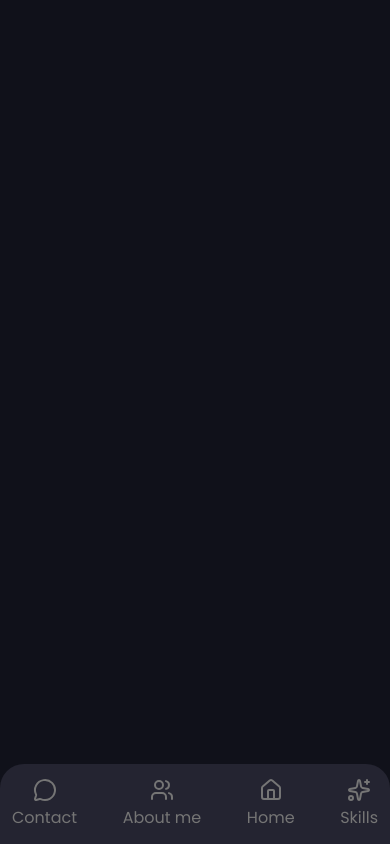
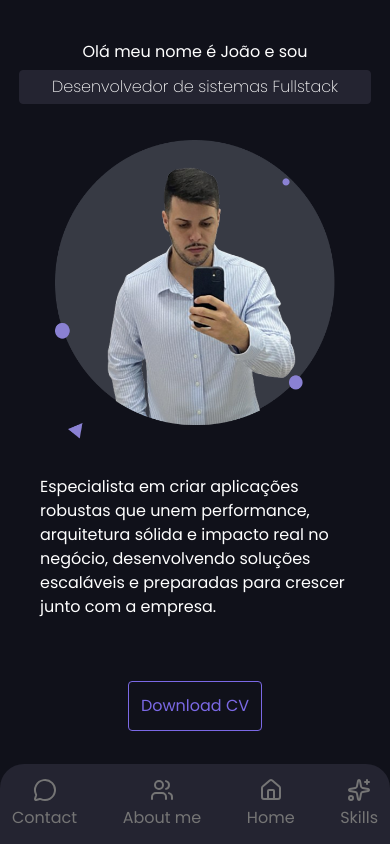
Before and after one commit to joaothiago63/Port, a React (Vite) app: page / in a window 390 px wide. Built offline with nearby package versions, Linux system fonts and the light colour scheme.

Commit message:
:sparkles: feat: home responsive

```diff
--- a/src/Layouts/Navbar.tsx
+++ b/src/Layouts/Navbar.tsx
@@ -62,6 +62,7 @@ function Navbar({ children }: props) {
 
     return (
         <>
+            {component}
             <div className="bg-[#242431] h-[80px] fixed bottom-0 w-full rounded-t-3xl min-w-85">
                 <div className="flex flex-col h-full justify-center">
                     <div className="w-full flex justify-between p-3">
--- a/src/components/label.tsx
+++ b/src/components/label.tsx
@@ -6,6 +6,6 @@ interface props {
 
 export default function ({ children }: props) {
     return (
-        <label className="m-1 font-extralight border py-1 px-3 rounded border-[#242431] bg-[#242431]">{children}</label>
+        <label className="m-1 w-max font-extralight border py-1 px-8 rounded border-[#242431] bg-[#242431]">{children}</label>
     )
 }
--- a/src/pages/home.tsx
+++ b/src/pages/home.tsx
@@ -2,7 +2,13 @@ import profile from '../assets/Profile-Icon.png'
 import Button from '../components/button'
 import Label from "../components/label"
 
-function Home() {
+interface props {
+    isMobile?: boolean
+}
+
+function Home({ isMobile }: props) {
+
+    if (!isMobile) {
         return (
             <div>
                 <div className="grid grid-cols-2 h-170">
@@ -30,4 +36,28 @@ function Home() {
         )
     }
 
+    return (
+        <div className="p-10">
+            <div>
+                <div className="text-center items-center flex flex-col space-y-0.5">
+                    <span className="w-full">Olá meu nome é João e sou</span>
+                    <Label>Desenvolvedor de sistemas Fullstack</Label>
+                    <div className='w-70 my-8'>
+                        <img src={profile} />
+                    </div>
+                    <span className="text-start">
+                        Especialista em criar aplicações robustas que unem
+                        performance, arquitetura sólida e impacto real no negócio,
+                        desenvolvendo soluções escaláveis e preparadas
+                        para crescer junto com a empresa.
+                    </span>
+                    <div className="mt-15">
+                        <Button>Download CV</Button>
+                    </div>
+                </div>
+            </div>
+        </div>
+    )
+}
+
 export default Home
```
Lines whose indentation alone changed are shown as unchanged.
